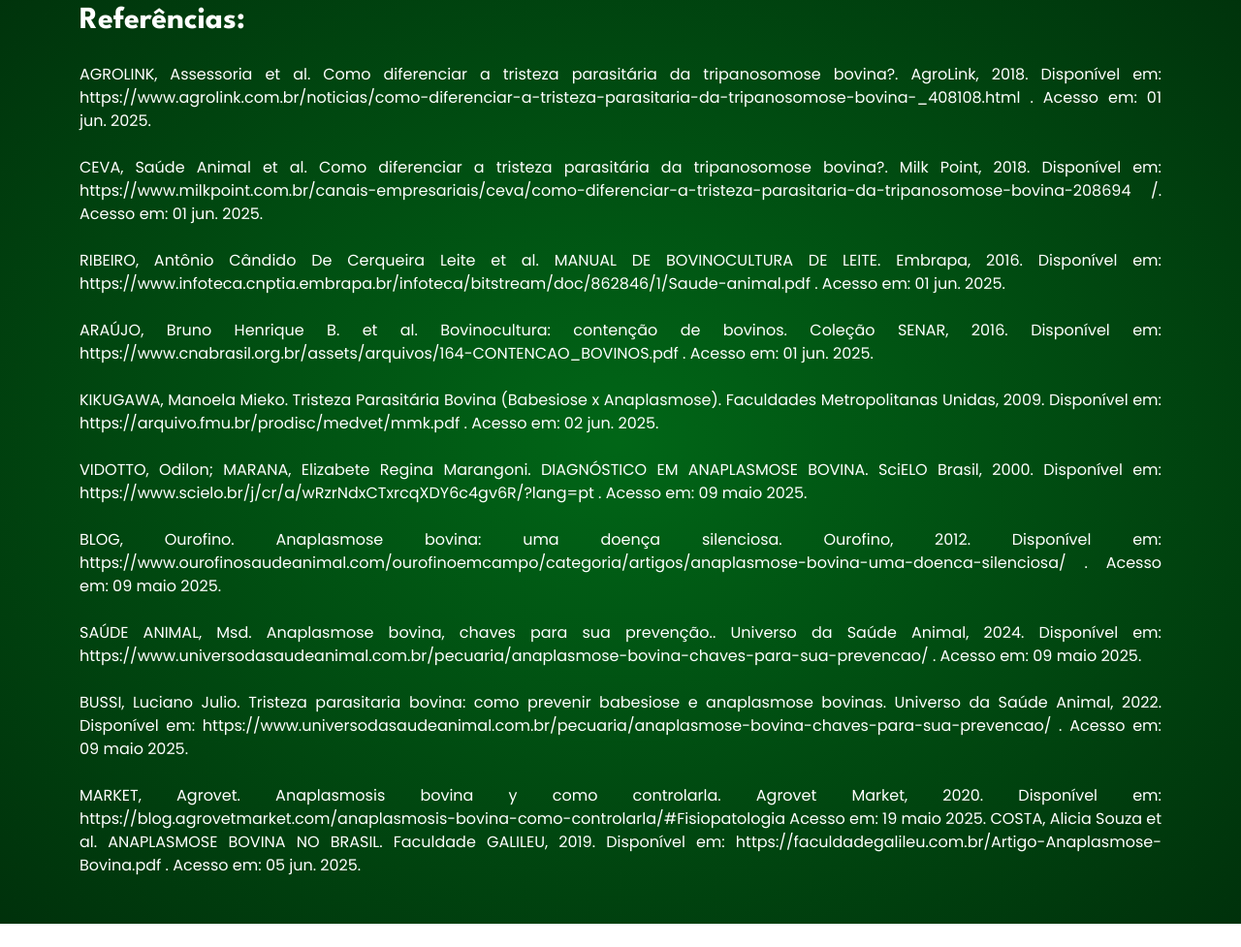
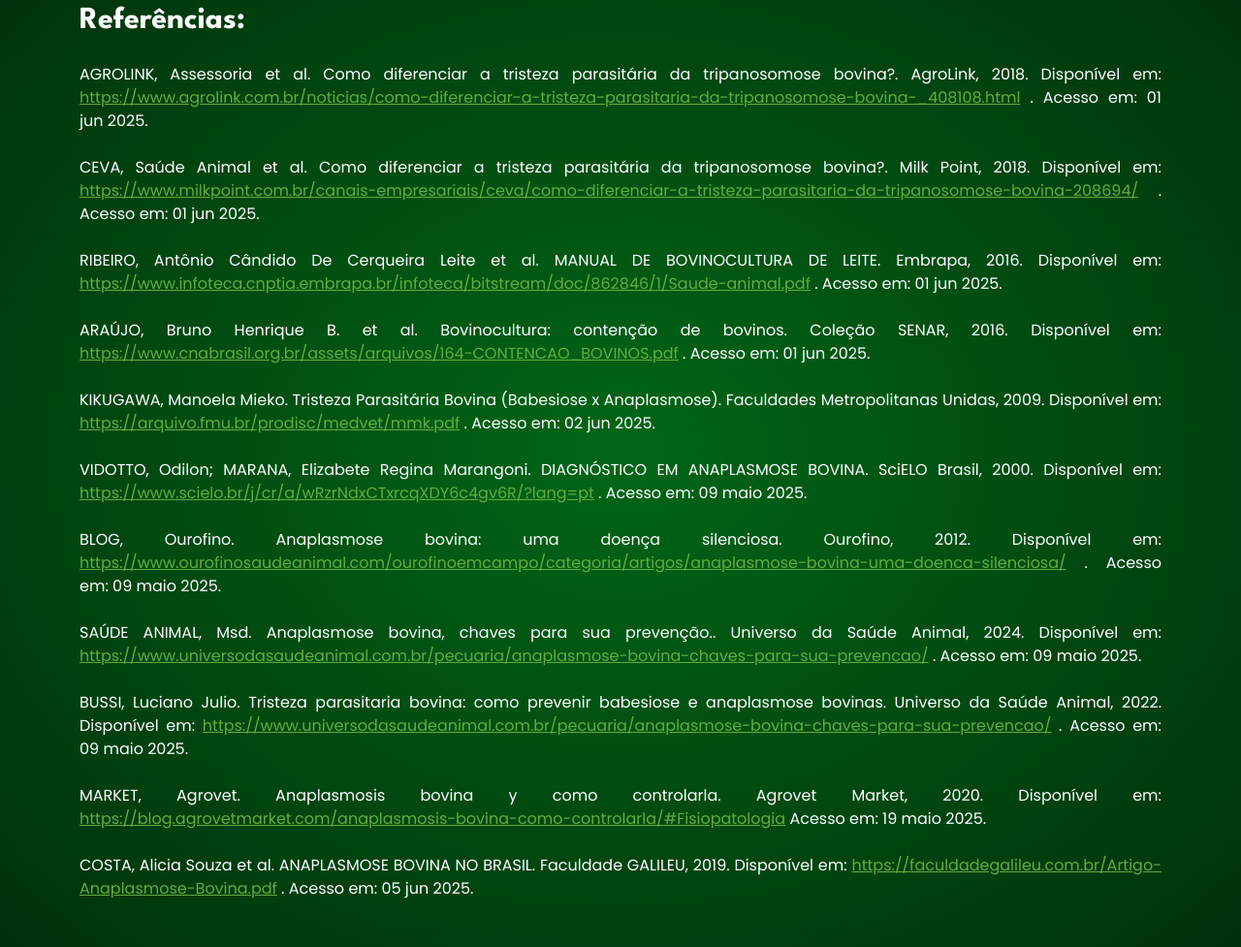
Before and after one commit to dnlKaizer/Anaplasmose-Bovina, a plain HTML site: page index.html in a window 1280 px wide. Shown: the part 6544-7521 px from the top of the page at 97% size. Before the commit the page ends 7497 px from the top, so only its background shows below. Drawn offline with Linux system fonts and the light colour scheme.

Commit message:
add: links de referências

```diff
--- a/css/style.css
+++ b/css/style.css
@@ -486,3 +486,7 @@ figcaption {
     font-weight: 500;
     font-size: 1.3rem;
 }
+
+#referencias a {
+    color: rgb(98, 173, 63);
+}
--- a/index.html
+++ b/index.html
@@ -723,7 +723,8 @@
                     <div class="flip-card-front d-flex align-items-center justify-content-center">
                         <h1 class="text-white pt-4">1</h1>
                     </div>
-                    <div class="flip-card-back d-flex align-items-center justify-content-center text-white px-5 green-shadow">
+                    <div
+                        class="flip-card-back d-flex align-items-center justify-content-center text-white px-5 green-shadow">
                         <p class="text-center">Definir o tratamento adequado, já que a anaplasmose responde bem a
                             antibióticos (como
                             oxitetraciclina), enquanto babesiose exige antiprotozoários (como imidocarb).</p>
@@ -736,7 +737,8 @@
                     <div class="flip-card-front d-flex align-items-center justify-content-center">
                         <h1 class="text-white pt-4">2</h1>
                     </div>
-                    <div class="flip-card-back d-flex align-items-center justify-content-center text-white px-5 green-shadow">
+                    <div
+                        class="flip-card-back d-flex align-items-center justify-content-center text-white px-5 green-shadow">
                         <p class="text-center">Evitar erros terapêuticos, que podem agravar o quadro clínico ou causar
                             resistência
                             medicamentosa.</p>
@@ -749,7 +751,8 @@
                     <div class="flip-card-front d-flex align-items-center justify-content-center">
                         <h1 class="text-white pt-4">3</h1>
                     </div>
-                    <div class="flip-card-back d-flex align-items-center justify-content-center text-white px-5 green-shadow">
+                    <div
+                        class="flip-card-back d-flex align-items-center justify-content-center text-white px-5 green-shadow">
                         <p class="text-center">Prevenir surtos: identificando corretamente os casos, é possível isolar e
                             tratar os animais
                             infectados, protegendo o restante do rebanho.</p>
@@ -763,47 +766,80 @@
     <section id="referencias" class="bg-green-gradient py-5">
         <div class="container text-white">
             <h2 class="pb-4">Referências:</h2>
-            <p class="pb-4">AGROLINK, Assessoria et al. Como diferenciar a tristeza parasitária da tripanosomose bovina?. AgroLink,
-            2018. Disponível em:
-            https://www.agrolink.com.br/noticias/como-diferenciar-a-tristeza-parasitaria-da-tripanosomose-bovina-_408108.html
-            . Acesso em: 01 jun. 2025.</p>
+            <p class="pb-4">AGROLINK, Assessoria et al. Como diferenciar a tristeza parasitária da tripanosomose
+                bovina?. AgroLink,
+                2018. Disponível em:
+                <a
+                    href="https://www.agrolink.com.br/noticias/como-diferenciar-a-tristeza-parasitaria-da-tripanosomose-bovina-_408108.html">https://www.agrolink.com.br/noticias/como-diferenciar-a-tristeza-parasitaria-da-tripanosomose-bovina-_408108.html</a>
+                . Acesso em: 01 jun 2025.
+            </p>
 
-            <p class="pb-4">CEVA, Saúde Animal et al. Como diferenciar a tristeza parasitária da tripanosomose bovina?. Milk Point,
-            2018. Disponível em:
-            https://www.milkpoint.com.br/canais-empresariais/ceva/como-diferenciar-a-tristeza-parasitaria-da-tripanosomose-bovina-208694
-            /. Acesso em: 01 jun. 2025.</p>
+            <p class="pb-4">CEVA, Saúde Animal et al. Como diferenciar a tristeza parasitária da tripanosomose bovina?.
+                Milk Point,
+                2018. Disponível em:
+                <a
+                    href="https://www.milkpoint.com.br/canais-empresariais/ceva/como-diferenciar-a-tristeza-parasitaria-da-tripanosomose-bovina-208694">https://www.milkpoint.com.br/canais-empresariais/ceva/como-diferenciar-a-tristeza-parasitaria-da-tripanosomose-bovina-208694/</a>
+                    . Acesso em: 01 jun 2025.
+            </p>
 
-            <p class="pb-4">RIBEIRO, Antônio Cândido De Cerqueira Leite et al. MANUAL DE BOVINOCULTURA DE LEITE. Embrapa, 2016.
-            Disponível em: https://www.infoteca.cnptia.embrapa.br/infoteca/bitstream/doc/862846/1/Saude-animal.pdf .
-            Acesso em: 01 jun. 2025.</p>
+            <p class="pb-4">RIBEIRO, Antônio Cândido De Cerqueira Leite et al. MANUAL DE BOVINOCULTURA DE LEITE.
+                Embrapa, 2016.
+                Disponível em: <a
+                    href="https://www.infoteca.cnptia.embrapa.br/infoteca/bitstream/doc/862846/1/Saude-animal.pdf">https://www.infoteca.cnptia.embrapa.br/infoteca/bitstream/doc/862846/1/Saude-animal.pdf</a>
+                . Acesso em: 01 jun 2025.</p>
 
-            <p class="pb-4">ARAÚJO, Bruno Henrique B. et al. Bovinocultura: contenção de bovinos. Coleção SENAR, 2016. Disponível em:
-            https://www.cnabrasil.org.br/assets/arquivos/164-CONTENCAO_BOVINOS.pdf . Acesso em: 01 jun. 2025.</p>
+            <p class="pb-4">ARAÚJO, Bruno Henrique B. et al. Bovinocultura: contenção de bovinos. Coleção SENAR, 2016.
+                Disponível em:
+                <a
+                    href="https://www.cnabrasil.org.br/assets/arquivos/164-CONTENCAO_BOVINOS.pdf">https://www.cnabrasil.org.br/assets/arquivos/164-CONTENCAO_BOVINOS.pdf</a>
+                . Acesso em: 01 jun 2025.
+            </p>
 
-            <p class="pb-4">KIKUGAWA, Manoela Mieko. Tristeza Parasitária Bovina (Babesiose x Anaplasmose). Faculdades Metropolitanas
-            Unidas, 2009. Disponível em: https://arquivo.fmu.br/prodisc/medvet/mmk.pdf . Acesso em: 02 jun. 2025.</p>
+            <p class="pb-4">KIKUGAWA, Manoela Mieko. Tristeza Parasitária Bovina (Babesiose x Anaplasmose). Faculdades
+                Metropolitanas
+                Unidas, 2009. Disponível em: <a
+                    href="https://arquivo.fmu.br/prodisc/medvet/mmk.pdf">https://arquivo.fmu.br/prodisc/medvet/mmk.pdf</a>
+                . Acesso em: 02 jun 2025.</p>
 
-            <p class="pb-4">VIDOTTO, Odilon; MARANA, Elizabete Regina Marangoni. DIAGNÓSTICO EM ANAPLASMOSE BOVINA. SciELO Brasil, 2000.
-            Disponível em: https://www.scielo.br/j/cr/a/wRzrNdxCTxrcqXDY6c4gv6R/?lang=pt . Acesso em: 09 maio 2025.</p>
+            <p class="pb-4">VIDOTTO, Odilon; MARANA, Elizabete Regina Marangoni. DIAGNÓSTICO EM ANAPLASMOSE BOVINA.
+                SciELO Brasil, 2000.
+                Disponível em: <a
+                    href="https://www.scielo.br/j/cr/a/wRzrNdxCTxrcqXDY6c4gv6R/?lang=pt">https://www.scielo.br/j/cr/a/wRzrNdxCTxrcqXDY6c4gv6R/?lang=pt</a>
+                . Acesso em: 09 maio 2025.</p>
 
             <p class="pb-4">BLOG, Ourofino. Anaplasmose bovina: uma doença silenciosa. Ourofino, 2012. Disponível em:
-            https://www.ourofinosaudeanimal.com/ourofinoemcampo/categoria/artigos/anaplasmose-bovina-uma-doenca-silenciosa/
-            . Acesso em: 09 maio 2025.</p>
+                <a
+                    href="https://www.ourofinosaudeanimal.com/ourofinoemcampo/categoria/artigos/anaplasmose-bovina-uma-doenca-silenciosa/">https://www.ourofinosaudeanimal.com/ourofinoemcampo/categoria/artigos/anaplasmose-bovina-uma-doenca-silenciosa/</a>
+                . Acesso em: 09 maio 2025.
+            </p>
 
-            <p class="pb-4">SAÚDE ANIMAL, Msd. Anaplasmose bovina, chaves para sua prevenção.. Universo da Saúde Animal, 2024.
-            Disponível em:
-            https://www.universodasaudeanimal.com.br/pecuaria/anaplasmose-bovina-chaves-para-sua-prevencao/ . Acesso em:
-            09 maio 2025.</p>
+            <p class="pb-4">SAÚDE ANIMAL, Msd. Anaplasmose bovina, chaves para sua prevenção.. Universo da Saúde Animal,
+                2024.
+                Disponível em:
+                <a
+                    href="https://www.universodasaudeanimal.com.br/pecuaria/anaplasmose-bovina-chaves-para-sua-prevencao/">https://www.universodasaudeanimal.com.br/pecuaria/anaplasmose-bovina-chaves-para-sua-prevencao/</a>
+                . Acesso em: 09 maio 2025.
+            </p>
 
-            <p class="pb-4">BUSSI, Luciano Julio. Tristeza parasitaria bovina: como prevenir babesiose e anaplasmose bovinas. Universo
-            da Saúde Animal, 2022. Disponível em:
-            https://www.universodasaudeanimal.com.br/pecuaria/anaplasmose-bovina-chaves-para-sua-prevencao/ . Acesso em:
-            09 maio 2025.</p>
+            <p class="pb-4">BUSSI, Luciano Julio. Tristeza parasitaria bovina: como prevenir babesiose e anaplasmose
+                bovinas. Universo
+                da Saúde Animal, 2022. Disponível em:
+                <a
+                    href="https://www.universodasaudeanimal.com.br/pecuaria/anaplasmose-bovina-chaves-para-sua-prevencao/">https://www.universodasaudeanimal.com.br/pecuaria/anaplasmose-bovina-chaves-para-sua-prevencao/</a>
+                . Acesso em: 09 maio 2025.
+            </p>
 
-            <p>MARKET, Agrovet. Anaplasmosis bovina y como controlarla. Agrovet Market, 2020. Disponível em:
-            https://blog.agrovetmarket.com/anaplasmosis-bovina-como-controlarla/#Fisiopatologia Acesso em: 19 maio 2025.
-            COSTA, Alicia Souza et al. ANAPLASMOSE BOVINA NO BRASIL. Faculdade GALILEU, 2019. Disponível em:
-            https://faculdadegalileu.com.br/Artigo-Anaplasmose-Bovina.pdf . Acesso em: 05 jun. 2025.</p>
+            <p class="pb-4">MARKET, Agrovet. Anaplasmosis bovina y como controlarla. Agrovet Market, 2020. Disponível em:
+                <a
+                    href="https://blog.agrovetmarket.com/anaplasmosis-bovina-como-controlarla/#Fisiopatologia">https://blog.agrovetmarket.com/anaplasmosis-bovina-como-controlarla/#Fisiopatologia</a>
+                Acesso em: 19 maio 2025.
+            </p>
+
+            <p>COSTA, Alicia Souza et al. ANAPLASMOSE BOVINA NO BRASIL. Faculdade GALILEU, 2019. Disponível em:
+                <a
+                    href="https://faculdadegalileu.com.br/Artigo-Anaplasmose-Bovina.pdf">https://faculdadegalileu.com.br/Artigo-Anaplasmose-Bovina.pdf</a>
+                . Acesso em: 05 jun 2025.
+            </p>
         </div>
     </section>
 
```
